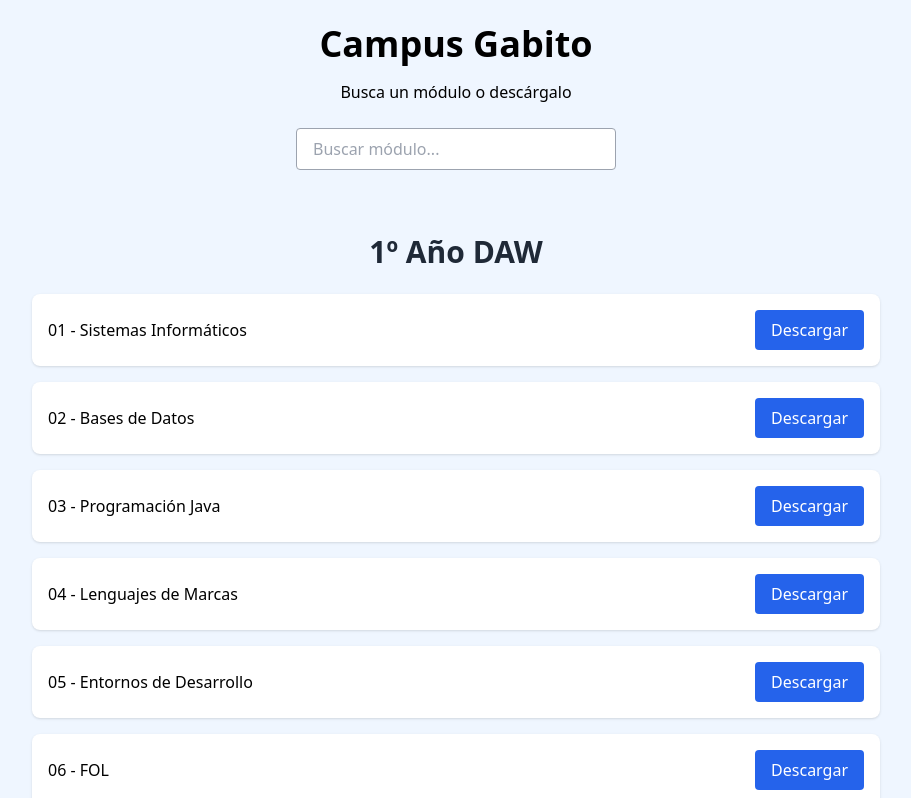
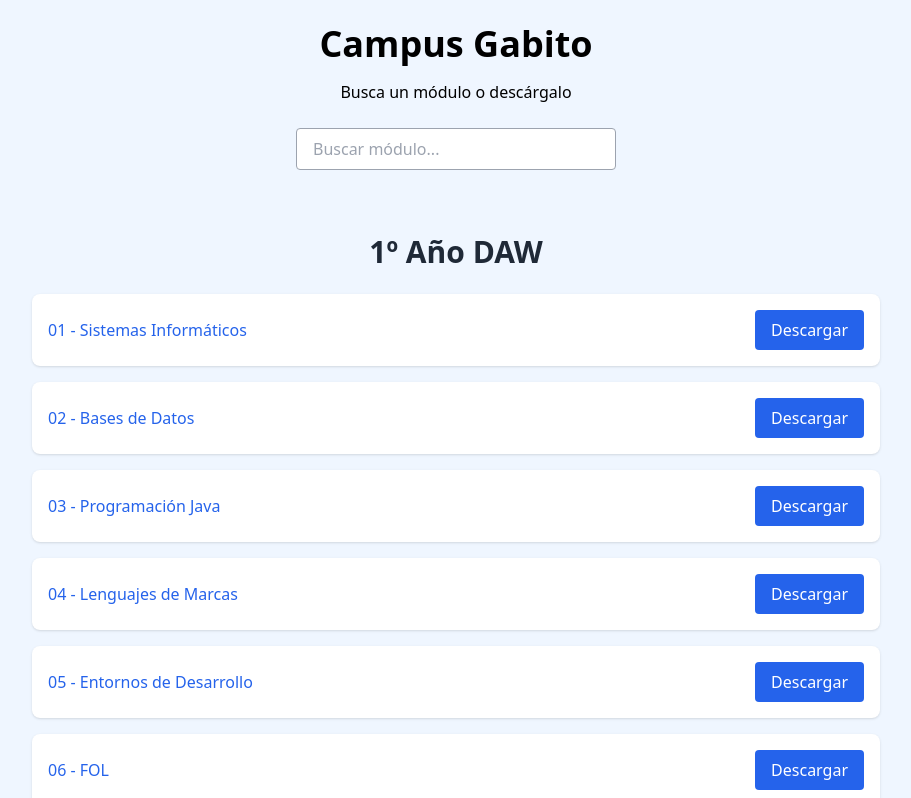
Before and after one commit to gabito1122/campusgabito, a React (Create React App) app: page / in a window 1280 px wide. Shown: the top 798 px of the page, without its empty margins (184-1095 px from the left). Built offline with nearby package versions, Linux system fonts and the light colour scheme.

Commit message:
Añadido enlace a contenido

```diff
--- a/src/App.js
+++ b/src/App.js
@@ -44,14 +44,29 @@ function SeccionModulos({ titulo, lista, filtro }) {
       <h2 className="text-3xl font-bold mb-6 text-center text-gray-800">{titulo}</h2>
       <ul className="space-y-4">
         {listaFiltrada.map((modulo, index) => {
-          const archivoZip = modulo
+          const idModulo = modulo
             .normalize("NFD").replace(/[\u0300-\u036f]/g, "")
             .replace(/[\s-]+/g, "-")
-            .replace(/[^a-zA-Z0-9\-]/g, "") + ".zip";
+            .replace(/[^a-zA-Z0-9\-]/g, "")
+            .toLowerCase();
+
+            const archivoZip = idModulo + ".zip";
 
           return (
-            <li key={index} className="flex justify-between items-center bg-white rounded-lg shadow p-4 hover:shadow-lg transition-shadow">
-              {modulo}
+            // Enlace al módulo
+            <li
+              key={index}
+              id={idModulo}
+              className="flex justify-between items-center bg-white rounded-lg shadow p-4 hover:shadow-lg transition-shadow"
+            >
+              <a
+                href="{`#${idModulo}`}"
+                className="text-blue-600 hover:no-underline"
+              >
+                {modulo}
+              </a>
+
+              {/* Boton para descargar */}
               <a href={`/${archivoZip}`} download>
                 <button className="bg-blue-600 text-white px-4 py-2 rounded hover:bg-blue-700 transition-colors">
                   Descargar
```
